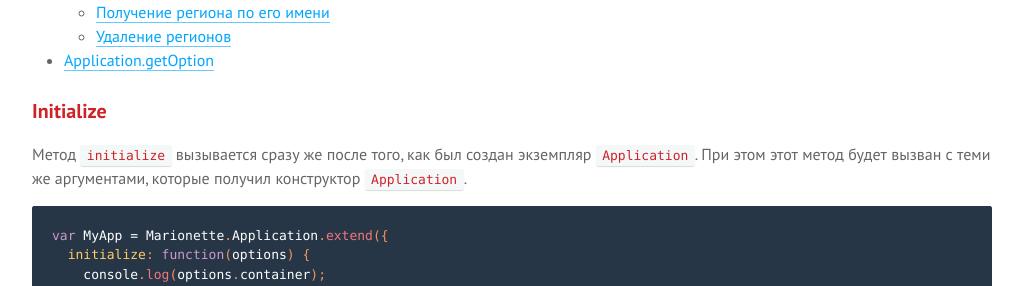
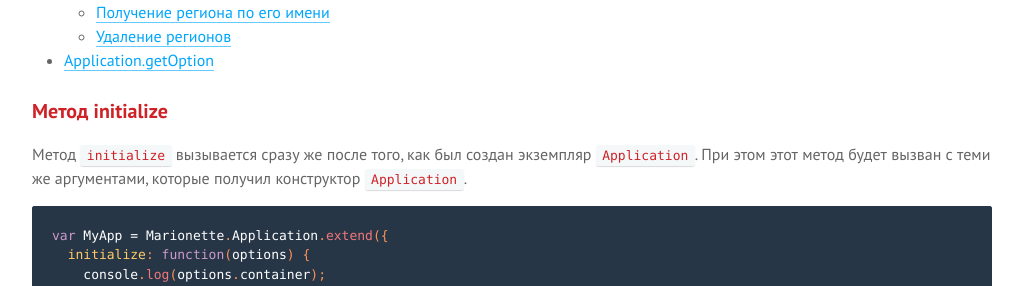
Before and after one commit to sadcitizen/marionettejs.ru, a Jekyll site: the page built from _posts/2014-01-01-application.md, in a window 1280 px wide and 900 px high, scrolled down 951 px. Shown: the part 162-448 px from the top of the window, without its empty margins (128-1151 px from the left). Built offline with Jekyll 4.4.1, drawn with Linux system fonts in a browser that asks for light colours; some web fonts are replaced; Markdown is read by kramdown in place of the engine named in the settings.

Commit message:
update ru/Application

```diff
--- a/_includes/translation/ru/marionette.application.md
+++ b/_includes/translation/ru/marionette.application.md
@@ -31,7 +31,7 @@
   * [Удаление регионов](#removing-regions)
 * [Application.getOption](#applicationgetoption)
 
-### <a name="initialize"></a> Initialize
+### <a name="initialize"></a> Метод initialize
 
 Метод `initialize` вызывается сразу же после того, как был создан экземпляр `Application`.
 При этом этот метод будет вызван с теми же аргументами, которые получил конструктор `Application`.
```
